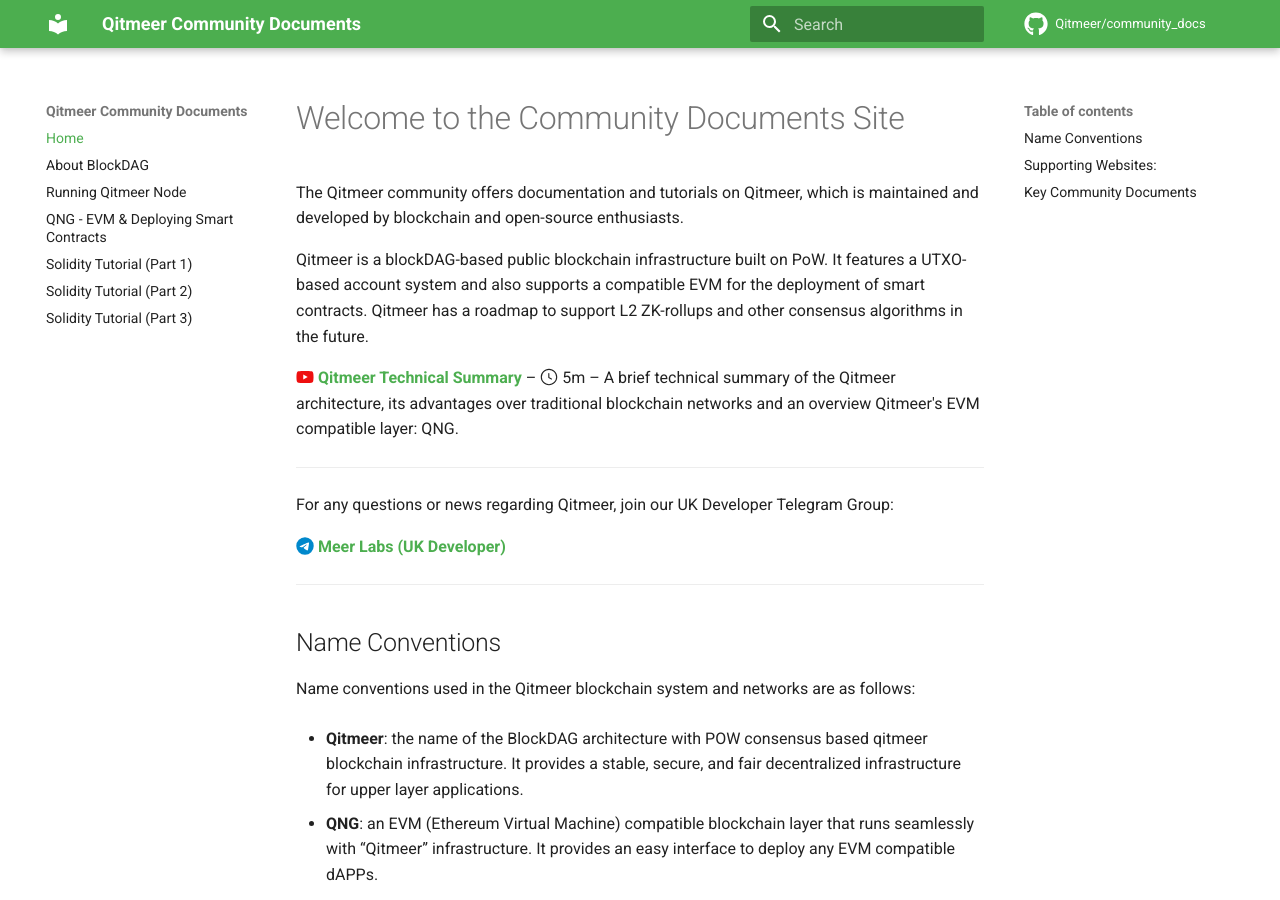
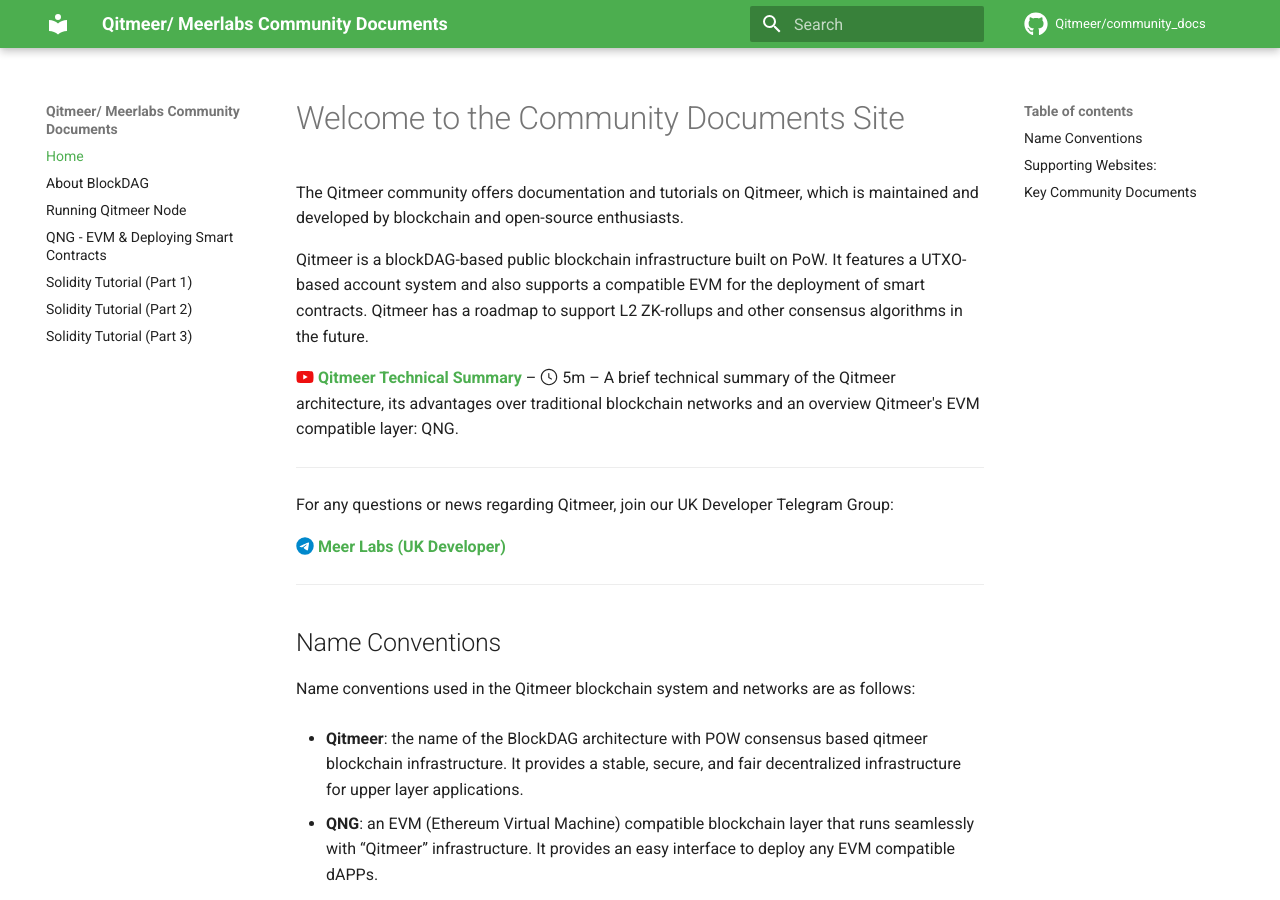
Before and after one commit to Qitmeer/community_docs, an MkDocs documentation site: the page built from docs/index.md, in a window 1280 px wide and 900 px high. Built offline with MkDocs 1.6.1 and Material for MkDocs 9.7.7, drawn with Linux system fonts in a browser that asks for light colours; comment, search, counter and statistics services are not loaded.

Commit message:
update site title

```diff
--- a/mkdocs.yml
+++ b/mkdocs.yml
@@ -1,4 +1,4 @@
-site_name: Qitmeer Community Documents
+site_name: Qitmeer/ Meerlabs Community Documents
 
 repo_name: Qitmeer/community_docs
 repo_url: https://github.com/Qitmeer/community_docs
```
